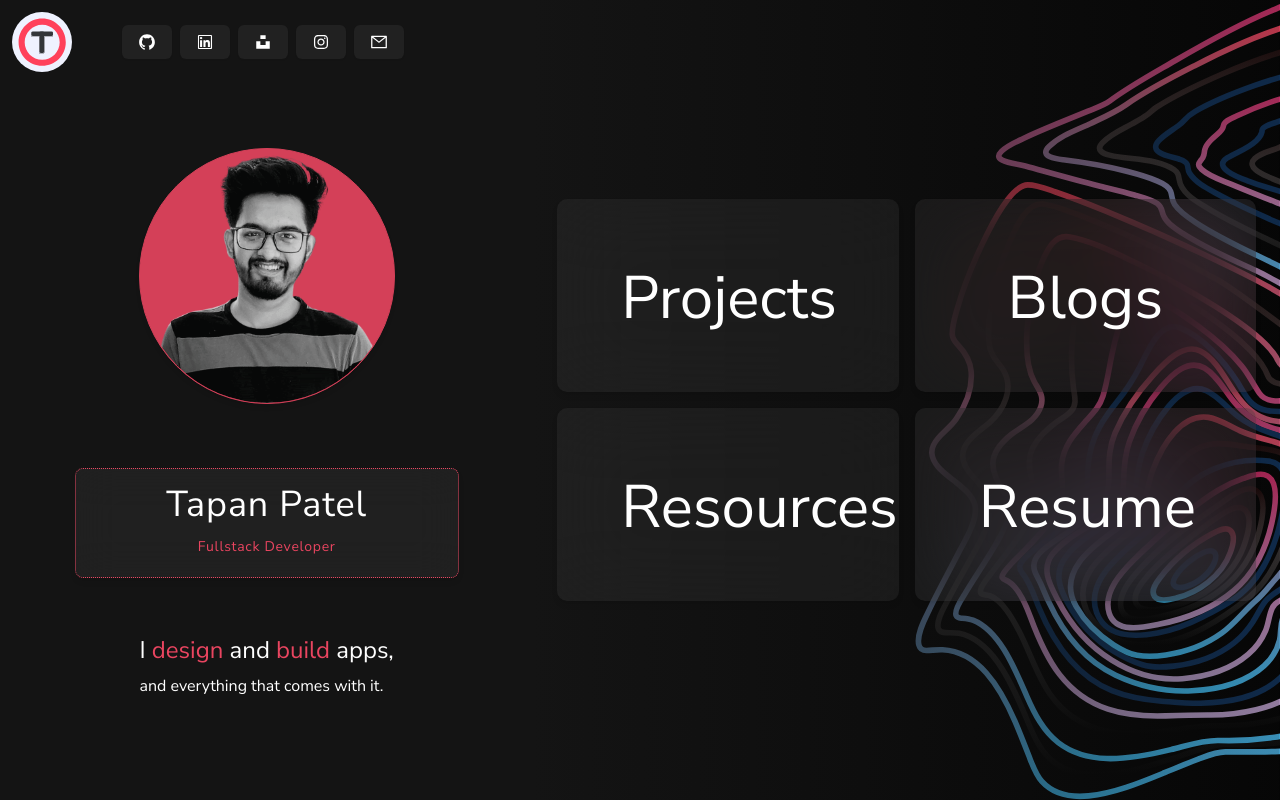
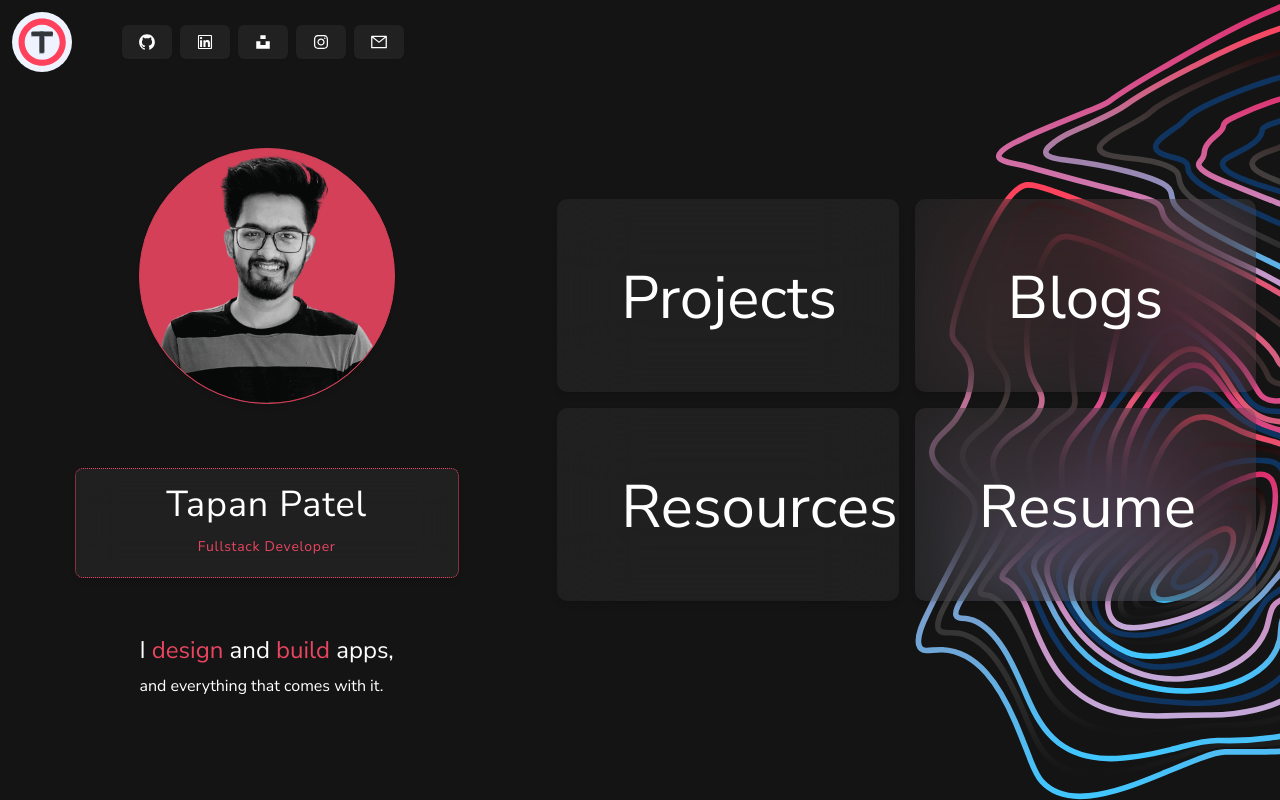
Before and after one commit to tapan2930/tapanpatel.com, a Next.js app: page / in a window 1280 px wide. Built offline with nearby package versions, Linux system fonts and the light colour scheme.

Commit message:
lazy loading 1

```diff
--- a/styles/styles.css
+++ b/styles/styles.css
@@ -29,8 +29,8 @@
     }
 
     .hero-bg{
-      background: #000000d7;
-      background-image: linear-gradient(to right,#141414 ,#0f0f0f48 ) , url("../public/assets/hero.svg");
+      background: #141414;
+      background-image: url("../public/assets/hero.svg");
       /* background-image: linear-gradient(to right,#141414 ,#02010aa9 ) , url("../public/assets/hero.svg"); */
       background-repeat: no-repeat;
       background-position:right center;
@@ -85,8 +85,7 @@ body::-webkit-scrollbar-thumb {
 @media only screen and (max-device-width: 768px){
   .hero-bg{
     /* background-image: linear-gradient(to top, rgba(195,55,100,0.7), rgba(26, 26, 46, 0.863) 100%) , url("../public/assets/hero.svg"); */
-    background-image: linear-gradient(to bottom,#141414 ,#0f0f0f48 ) , url("../public/assets/hero.svg");
-    background-position:bottom center;
-    background-size: cover;
+    background-size:auto;
+    background-position-y: 10vh;
   }
 }
```
Also changed, not shown: public/assets/herofull.svg (added).
